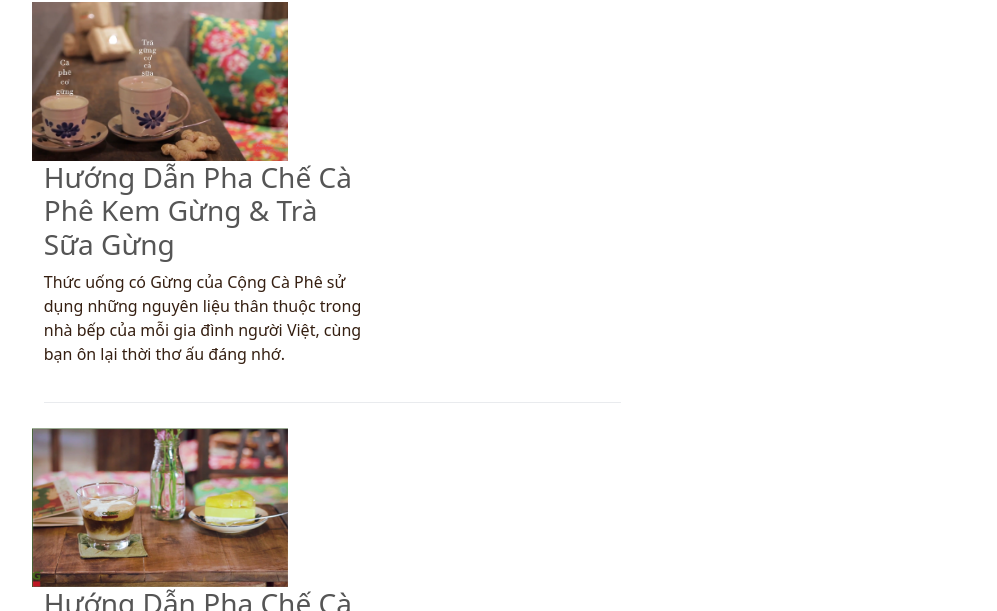
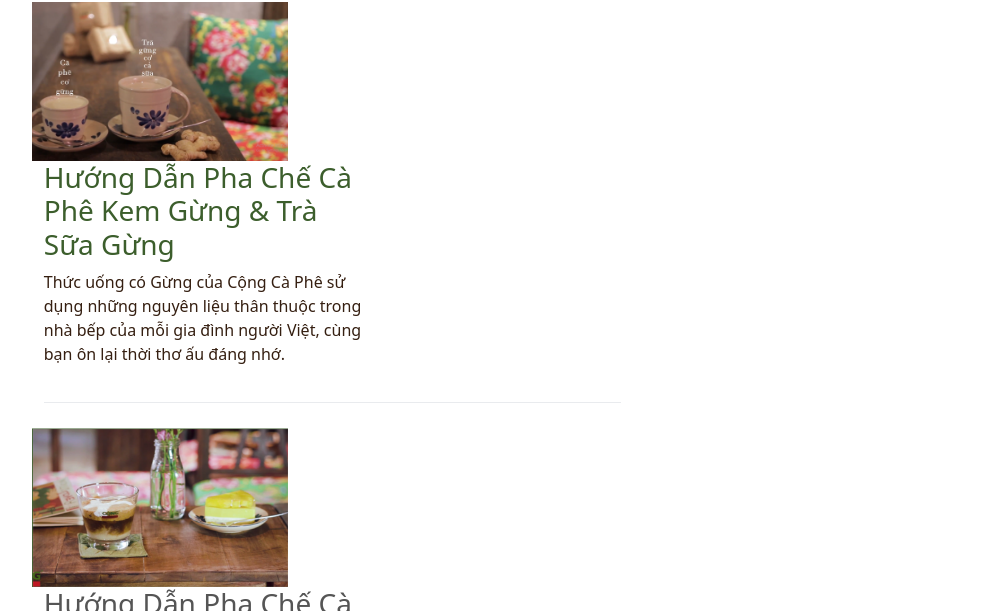
Before and after one commit to Nguyengiang0201/quatque, a plain HTML site: page index.html in a window 1280 px wide. In both pictures the pointer is over the element "Hướng Dẫn Pha Chế Cà Phê Kem Gừng & Trà Sữa Gừng". Shown: the part 688-1299 px from the top of the page, without its empty margins (166-1163 px from the left). Drawn offline with nearby package versions, Linux system fonts and the light colour scheme.

Commit message:
Update style.css

```diff
--- a/style.css
+++ b/style.css
@@ -17,6 +17,9 @@ h2,h3{
     color:#555555;
     align-items: center;
 
+}
+h3:hover{
+    color:#3c5e2c;
 }
 .post-box a{
     text-decoration: none;
```
